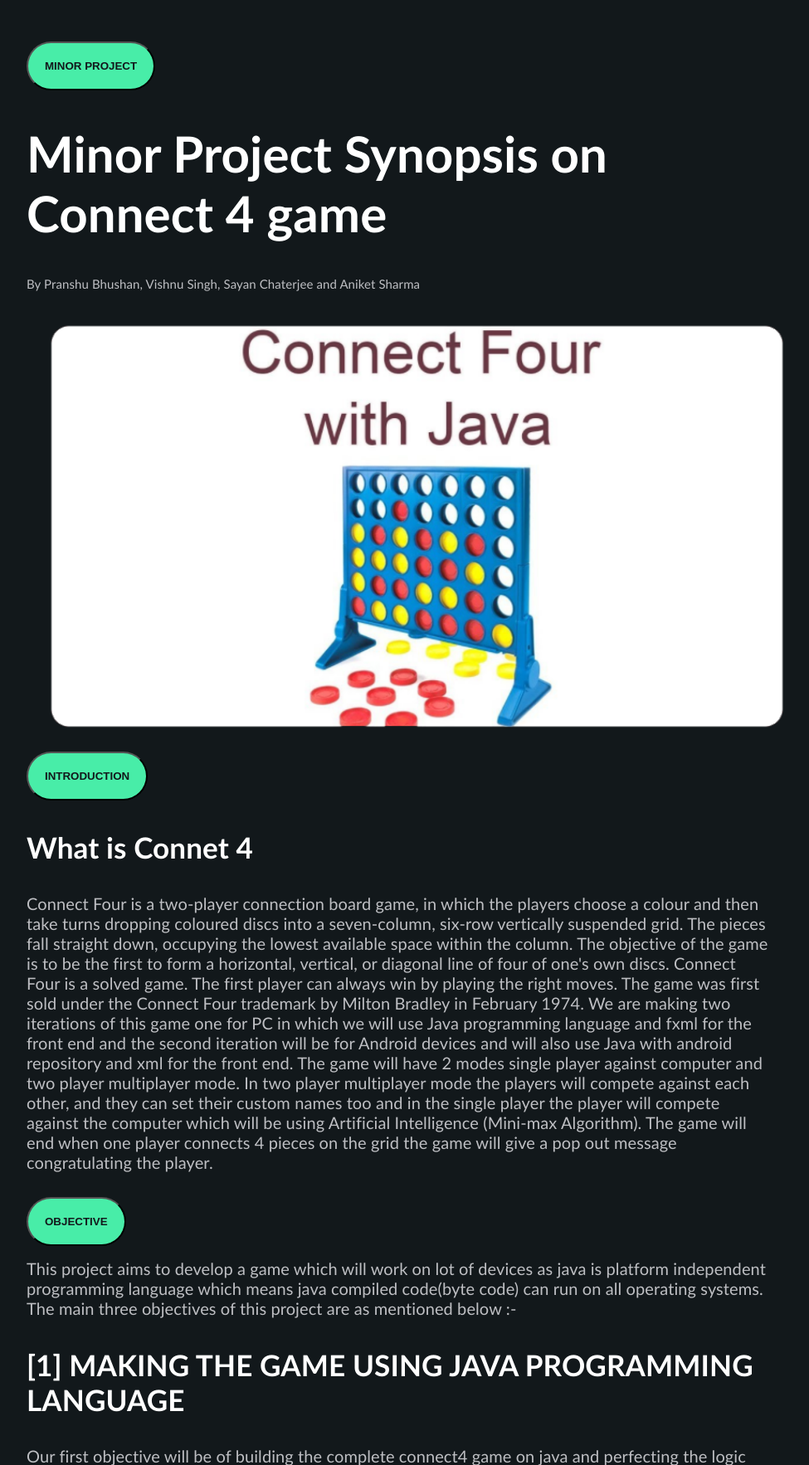
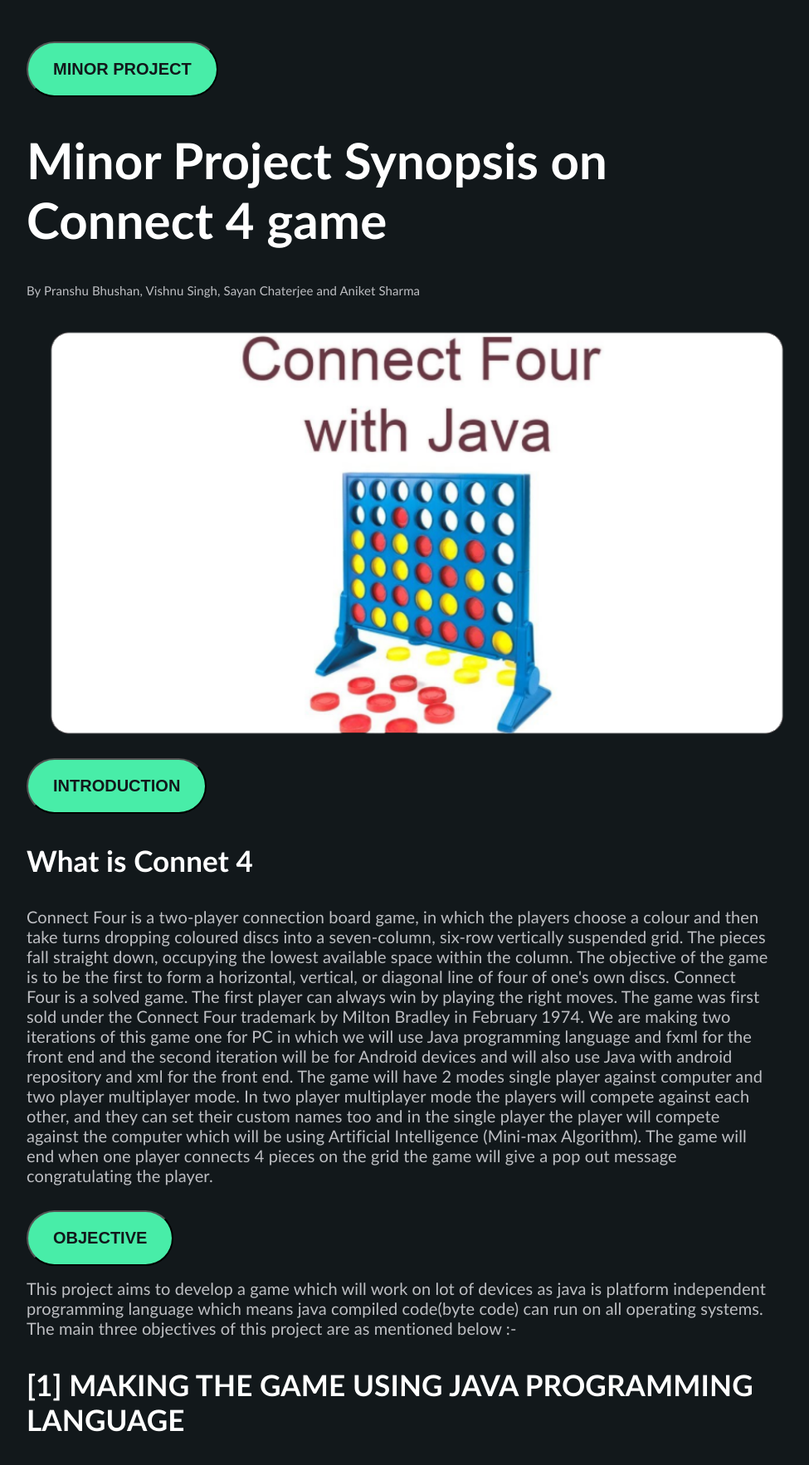
Before and after one commit to pranshu0242/connect4-minor, a PHP site: page / in a window 1280 px wide. Shown: the part 52-1818 px from the top of the page at 83% size, without its empty margins (158-1133 px from the left). Run offline with PHP 8.4, Linux system fonts and the light colour scheme.

Commit message:
Update connect4.css

```diff
--- a/connect4.css
+++ b/connect4.css
@@ -283,7 +283,7 @@ body {
         padding: auto;
         border-radius: 50px;
         background : #48EDA8;
-        padding: 20px 20px 20px;
-
+        padding: 20px 30px 20px;
+        font-size: 20px;
         color: #12181B;
     }
```
